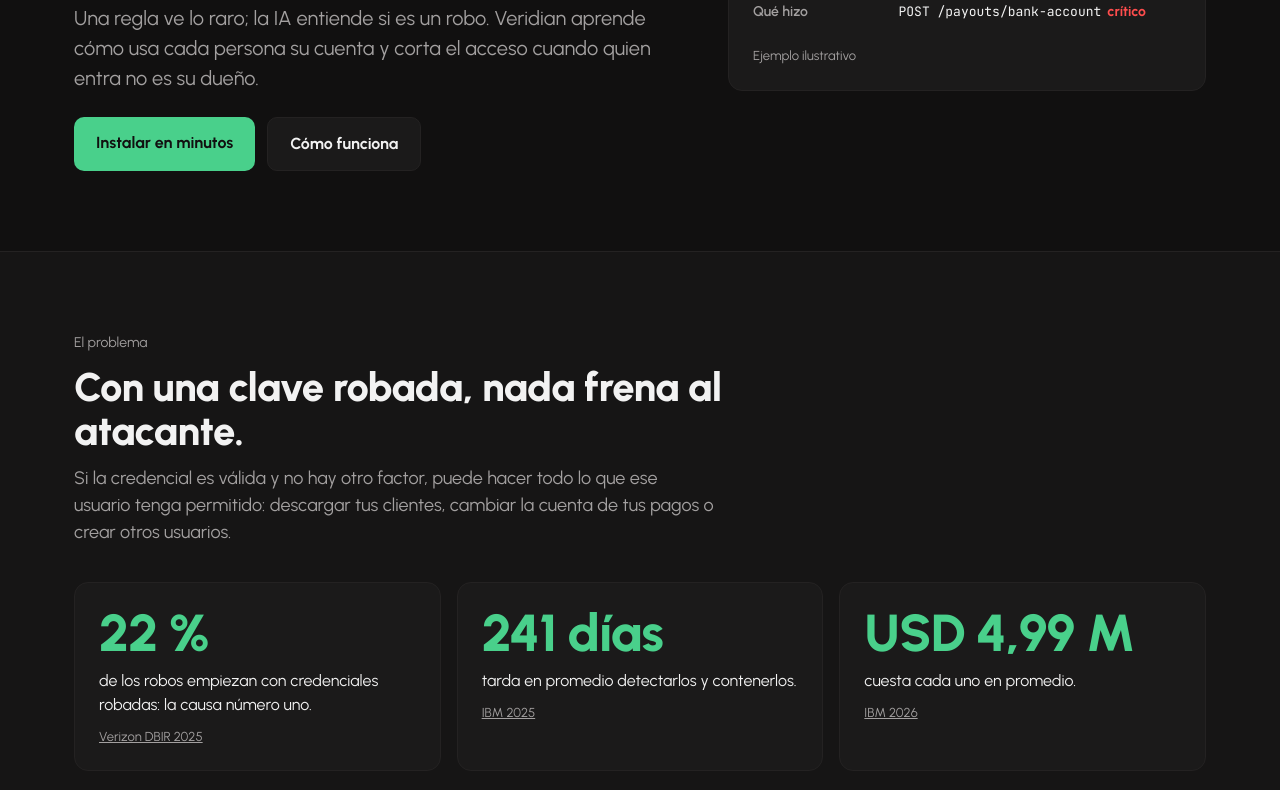
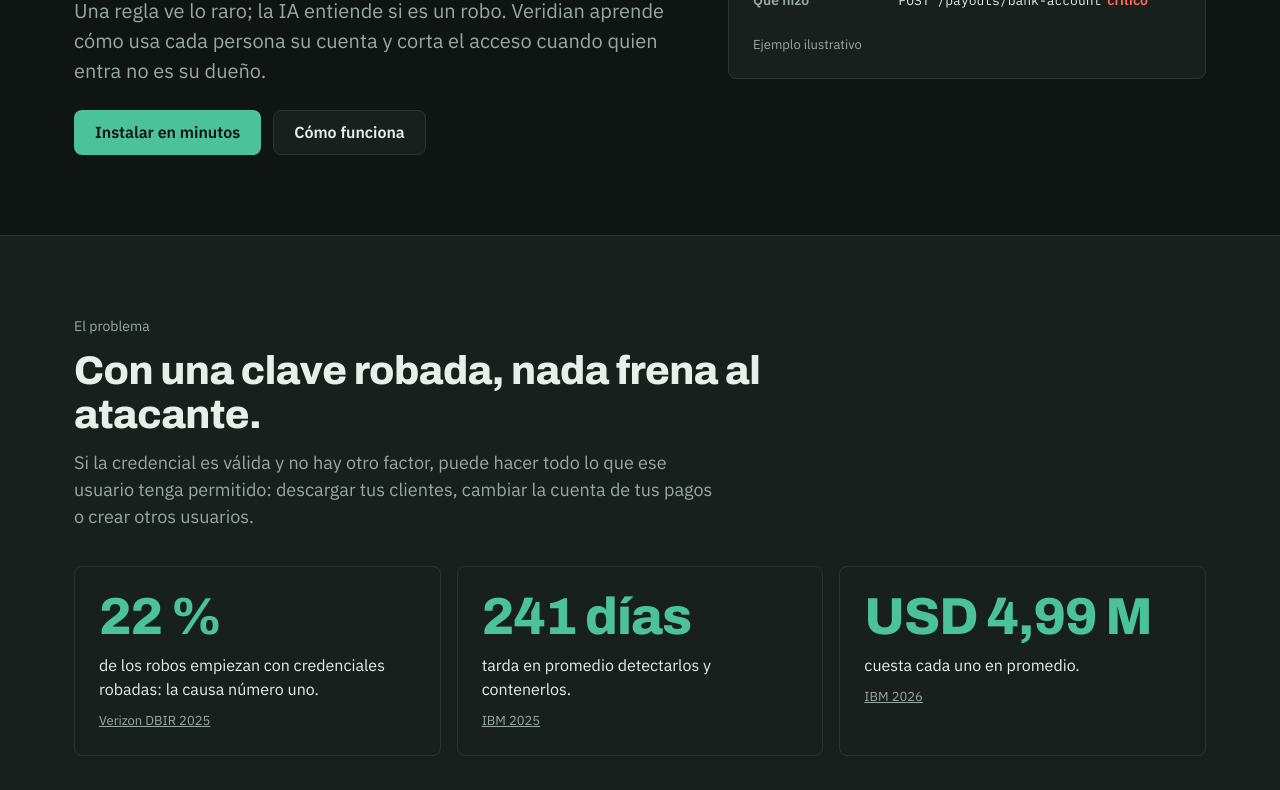
Before and after one commit to Juanalv1/veridian, a plain HTML site: page landing/index.html in a window 1280 px wide. Shown: the part 525-1315 px from the top of the page. Drawn offline with Linux system fonts and the light colour scheme.

Commit message:
feat(landing): apply Veridian design system

```diff
--- a/landing/index.html
+++ b/landing/index.html
@@ -7,8 +7,9 @@
 <meta name="description" content="Veridian detecta cuándo otra persona usa tus credenciales y las bloquea. Para startups sin equipo de seguridad.">
 <link rel="preconnect" href="https://fonts.googleapis.com">
 <link rel="preconnect" href="https://fonts.gstatic.com" crossorigin>
-<link rel="stylesheet" href="https://fonts.googleapis.com/css2?family=Urbanist:wght@400..800&family=JetBrains+Mono:wght@400;600&display=swap">
-<link rel="stylesheet" href="styles.css?v=1">
+<link rel="stylesheet" href="https://fonts.googleapis.com/css2?family=Archivo:wght@700;800&family=IBM+Plex+Sans:wght@400;600&family=IBM+Plex+Mono:wght@400;500&display=swap">
+<link rel="stylesheet" href="tokens.css?v=1">
+<link rel="stylesheet" href="styles.css?v=2">
 </head>
 <body>
 
@@ -18,7 +19,7 @@
     <a href="#problema">Problema</a>
     <a href="#como">Cómo funciona</a>
     <a href="#instalar">Instalar</a>
-    <a class="btn btn-primary" href="#instalar">Proteger mi app</a>
+    <a class="btn btn-secondary" href="#instalar">Proteger mi app</a>
   </nav>
 </header>
 
@@ -26,7 +27,7 @@
   <section class="wrap hero">
     <div class="hero-copy">
       <p class="eyebrow">Seguridad de credenciales para startups</p>
-      <h1>Detecta cuándo otra persona usa tus credenciales <span>y las bloquea.</span></h1>
+      <h1>Detecta cuándo otra persona usa tus credenciales y las bloquea.</h1>
       <p class="lead">Una regla ve lo raro; la IA entiende si es un robo. Veridian aprende cómo usa cada persona su cuenta y corta el acceso cuando quien entra no es su dueño.</p>
       <div class="actions">
         <a class="btn btn-primary" href="#instalar">Instalar en minutos</a>
--- a/landing/styles.css
+++ b/landing/styles.css
@@ -1,79 +1,61 @@
-:root {
-  --bg: #111010;
-  --bg-alt: #161515;
-  --panel: #1b1a1a;
-  --line: #242222;
-  --fg: #f2f2f2;
-  --muted: #a3a0a0;
-  --accent: #49d08b;
-  --block: #ff4d4d;
-  --string: #ffdd00;
-  --display: "Urbanist", system-ui, sans-serif;
-  --mono: "JetBrains Mono", ui-monospace, Consolas, monospace;
-  color-scheme: dark;
-}
 * { box-sizing: border-box; }
 html { scroll-behavior: smooth; }
-body { margin: 0; background: var(--bg); color: var(--fg); font-family: var(--display); line-height: 1.5; }
+body { margin: 0; background: var(--ground); color: var(--ink); font-family: var(--font-sans); line-height: 1.5; }
 a { color: inherit; }
-a:focus-visible, button:focus-visible { outline: 2px solid var(--accent); outline-offset: 3px; }
+a:focus-visible, button:focus-visible { outline: var(--focus-ring); outline-offset: var(--focus-offset); }
 .wrap { max-width: 1180px; margin: 0 auto; padding: 0 24px; }
 .eyebrow { font-size: 14px; color: var(--muted); margin: 0; }
-h1, h2, h3 { margin: 0; letter-spacing: -0.5px; }
+h1, h2, h3 { margin: 0; font-family: var(--font-display); letter-spacing: -0.5px; }
 h2 { font-size: clamp(30px, 4vw, 40px); line-height: 1.1; font-weight: 800; }
 .lead { margin: 0; font-size: 18px; color: var(--muted); max-width: 640px; }
-.btn { display: inline-block; text-decoration: none; font-weight: 700; font-size: 16px; padding: 14px 22px; border-radius: 10px; }
-.btn-primary { background: var(--accent); color: #111010; }
-.btn-secondary { border: 1px solid var(--line); background: var(--panel); color: var(--fg); }
-.band { background: var(--bg-alt); border-top: 1px solid var(--line); border-bottom: 1px solid var(--line); }
+.band { background: var(--surface); border-top: 1px solid var(--line); border-bottom: 1px solid var(--line); }
 
 header.top { display: flex; flex-wrap: wrap; gap: 16px; align-items: center; justify-content: space-between; padding-top: 22px; padding-bottom: 22px; }
-.wordmark { font-size: 22px; font-weight: 800; letter-spacing: -0.3px; text-decoration: none; }
+.wordmark { font-family: var(--font-display); font-size: 22px; font-weight: 800; letter-spacing: -0.3px; text-decoration: none; }
 nav.links { display: flex; flex-wrap: wrap; gap: 8px 24px; align-items: center; font-size: 15px; }
-nav.links a { text-decoration: none; color: var(--muted); }
-nav.links a:hover { color: var(--fg); }
-nav.links a.btn-primary, nav.links a.btn-primary:hover { color: #111010; }
+nav.links a:not(.btn) { text-decoration: none; color: var(--muted); padding: 4px 2px; border-radius: var(--radius-sm); transition: color var(--duration-fast) var(--ease-out); }
+nav.links a:not(.btn):hover { color: var(--ink); }
+@media (prefers-reduced-motion: reduce) { nav.links a:not(.btn) { transition: none; } }
 
 .hero { display: flex; flex-wrap: wrap; gap: 56px; align-items: center; padding-top: 80px; padding-bottom: 80px; }
 .hero-copy { flex: 1 1 520px; min-width: 0; display: flex; flex-direction: column; gap: 24px; }
 .hero h1 { font-size: clamp(40px, 6vw, 68px); line-height: 1.04; font-weight: 800; letter-spacing: -1.5px; }
-.hero h1 span { color: var(--accent); }
 .hero .lead { font-size: 20px; }
 .actions { display: flex; flex-wrap: wrap; gap: 12px; }
 
-.verdict { margin: 0; flex: 1 1 400px; min-width: 0; background: var(--panel); border: 1px solid var(--line); border-radius: 14px; padding: 24px; display: flex; flex-direction: column; gap: 16px; }
+.verdict { margin: 0; flex: 1 1 400px; min-width: 0; background: var(--surface); border: 1px solid var(--line); border-radius: var(--radius-md); padding: 24px; display: flex; flex-direction: column; gap: 16px; }
 .verdict .meta { font-size: 14px; color: var(--muted); }
-.verdict .meta code { font-family: var(--mono); color: var(--fg); font-size: 13px; }
-.verdict .word { font-size: 40px; font-weight: 800; line-height: 1; color: var(--block); letter-spacing: -1px; }
+.verdict .meta code { font-family: var(--font-mono); color: var(--ink); font-size: 13px; }
+.verdict .word { font-family: var(--font-display); font-size: 40px; font-weight: 800; line-height: 1; color: var(--state-block); letter-spacing: -1px; }
 .verdict p { margin: 0; font-size: 17px; }
 .verdict table { width: 100%; border-collapse: collapse; font-size: 14px; }
 .verdict th, .verdict td { text-align: left; padding: 8px 0; border-top: 1px solid var(--line); }
 .verdict th { font-weight: 600; color: var(--muted); width: 34%; }
-.verdict td { font-family: var(--mono); font-size: 13px; }
-.verdict td em { font-family: var(--display); font-style: normal; font-weight: 700; color: var(--block); margin-left: 6px; font-size: 14px; }
+.verdict td { font-family: var(--font-mono); font-size: 13px; }
+.verdict td em { font-family: var(--font-sans); font-style: normal; font-weight: 600; color: var(--state-block); margin-left: 6px; font-size: 14px; }
 .verdict .note { font-size: 13px; color: var(--muted); }
 
 section.block { padding-top: 80px; padding-bottom: 80px; display: flex; flex-direction: column; gap: 36px; }
 .section-head { display: flex; flex-direction: column; gap: 12px; max-width: 720px; }
 .stats { display: grid; grid-template-columns: repeat(auto-fit, minmax(240px, 1fr)); gap: 16px; }
-.stat { background: var(--panel); border: 1px solid var(--line); border-radius: 14px; padding: 24px; display: flex; flex-direction: column; gap: 10px; }
-.stat b { font-size: 52px; line-height: 1; font-weight: 800; color: var(--accent); letter-spacing: -1px; }
+.stat { background: var(--surface); border: 1px solid var(--line); border-radius: var(--radius-md); padding: 24px; display: flex; flex-direction: column; gap: 10px; }
+.stat b { font-family: var(--font-display); font-size: 52px; line-height: 1; font-weight: 800; color: var(--viridian); letter-spacing: -1px; }
 .stat span { font-size: 16px; }
 .stat a { font-size: 13px; color: var(--muted); }
 .closing { margin: 0; font-size: 22px; font-weight: 700; }
 
 .steps { display: grid; grid-template-columns: repeat(auto-fit, minmax(260px, 1fr)); gap: 16px; }
-.step { background: var(--panel); border: 1px solid var(--line); border-radius: 14px; padding: 24px; display: flex; flex-direction: column; gap: 10px; }
-.step .n { font-size: 14px; font-weight: 700; color: var(--accent); }
+.step { background: var(--surface); border: 1px solid var(--line); border-radius: var(--radius-md); padding: 24px; display: flex; flex-direction: column; gap: 10px; }
+.step .n { font-size: 14px; font-weight: 600; color: var(--muted); }
 .step h3 { font-size: 22px; }
 .step p { margin: 0; color: var(--muted); }
 
 section.block.install { flex-direction: row; flex-wrap: wrap; gap: 48px; align-items: center; }
 .install .section-head { flex: 1 1 360px; min-width: 0; }
-pre.code { flex: 1 1 520px; min-width: 0; margin: 0; overflow-x: auto; background: var(--bg); border: 1px solid var(--line); border-radius: 14px; padding: 24px; font-family: var(--mono); font-size: 14px; line-height: 1.7; }
+pre.code { flex: 1 1 520px; min-width: 0; margin: 0; overflow-x: auto; background: var(--ground); border: 1px solid var(--line); border-radius: var(--radius-md); padding: 24px; font-family: var(--font-mono); font-size: 14px; line-height: 1.7; }
 pre.code .c { color: var(--muted); }
-pre.code .k { color: var(--accent); }
-pre.code .s { color: var(--string); }
+pre.code .k { color: var(--ink); font-weight: 500; }
+pre.code .s { color: var(--viridian); }
 
 section.block.cta { flex-direction: row; flex-wrap: wrap; gap: 28px; align-items: center; justify-content: space-between; }
 .cta h2 { flex: 1 1 520px; min-width: 0; font-size: clamp(28px, 3.5vw, 36px); }
--- /dev/null
+++ b/landing/tokens.css
@@ -0,0 +1,100 @@
+/*
+ * Veridian design tokens (dark theme), from the Veridian design system
+ * (tokens.json v1). Interaction tokens and button rules at the end are a
+ * proposed addition to that system.
+ *
+ * This file is the source of truth. Copies live in edge/panel/static/ and
+ * landing/ because each one deploys from its own folder; a test checks they
+ * stay identical.
+ */
+:root {
+  /* Color */
+  --ground: #0f1513;
+  --surface: #18201d;
+  --line: #2a3531;
+  --ink: #e8eeea;
+  --muted: #9aa8a2;
+  --viridian: #4cc29a;
+  --viridian-tint: #173a30;
+  --on-viridian: #0f1513;
+  --state-normal: #4cc29a;
+  --state-review: #e9b949;
+  --state-block: #ff6b57;
+
+  /* Type */
+  --font-display: "Archivo", "Helvetica Neue", Arial, sans-serif;
+  --font-sans: "IBM Plex Sans", "Segoe UI", system-ui, sans-serif;
+  --font-mono: "IBM Plex Mono", Consolas, monospace;
+
+  /* Spacing */
+  --space-1: 4px;
+  --space-2: 8px;
+  --space-4: 16px;
+  --space-6: 24px;
+  --space-8: 32px;
+
+  /* Radius */
+  --radius-sm: 4px;
+  --radius-md: 8px;
+  --radius-pill: 999px;
+
+  /* Interaction (proposed addition) */
+  --viridian-hover: #66cfac;
+  --surface-hover: #202a26;
+  --line-hover: #3d4b46;
+  --focus-ring: 2px solid var(--viridian);
+  --focus-offset: 3px;
+  --duration-fast: 120ms;
+  --duration-press: 80ms;
+  --ease-out: cubic-bezier(0.2, 0.8, 0.2, 1);
+  --press-scale: 0.97;
+  --disabled-opacity: 0.55;
+
+  color-scheme: dark;
+}
+
+/* Buttons (proposed addition) */
+.btn {
+  display: inline-flex;
+  align-items: center;
+  justify-content: center;
+  gap: var(--space-2);
+  min-height: 44px;
+  padding: 12px 20px;
+  border: 1px solid transparent;
+  border-radius: var(--radius-md);
+  font-family: var(--font-sans);
+  font-size: 16px;
+  font-weight: 600;
+  line-height: 1.2;
+  text-decoration: none;
+  cursor: pointer;
+  transition:
+    background-color var(--duration-fast) var(--ease-out),
+    border-color var(--duration-fast) var(--ease-out),
+    color var(--duration-fast) var(--ease-out),
+    transform var(--duration-press) var(--ease-out);
+}
+.btn:focus-visible { outline: var(--focus-ring); outline-offset: var(--focus-offset); }
+.btn:active { transform: scale(var(--press-scale)); }
+.btn:disabled,
+.btn[aria-disabled="true"],
+.btn[aria-busy="true"] { opacity: var(--disabled-opacity); cursor: not-allowed; transform: none; }
+.btn[aria-busy="true"] { cursor: progress; }
+
+/* Primary: the one accent on the screen. */
+.btn-primary { background: var(--viridian); color: var(--on-viridian); }
+.btn-primary:hover { background: var(--viridian-hover); }
+
+/* Secondary: everything else that is a button. */
+.btn-secondary { background: var(--surface); color: var(--ink); border-color: var(--line); }
+.btn-secondary:hover { background: var(--surface-hover); border-color: var(--line-hover); }
+
+/* Ghost: low-emphasis actions next to a primary one. */
+.btn-ghost { background: transparent; color: var(--muted); }
+.btn-ghost:hover { color: var(--ink); background: var(--surface); }
+
+@media (prefers-reduced-motion: reduce) {
+  .btn { transition: none; }
+  .btn:active { transform: none; }
+}
```
